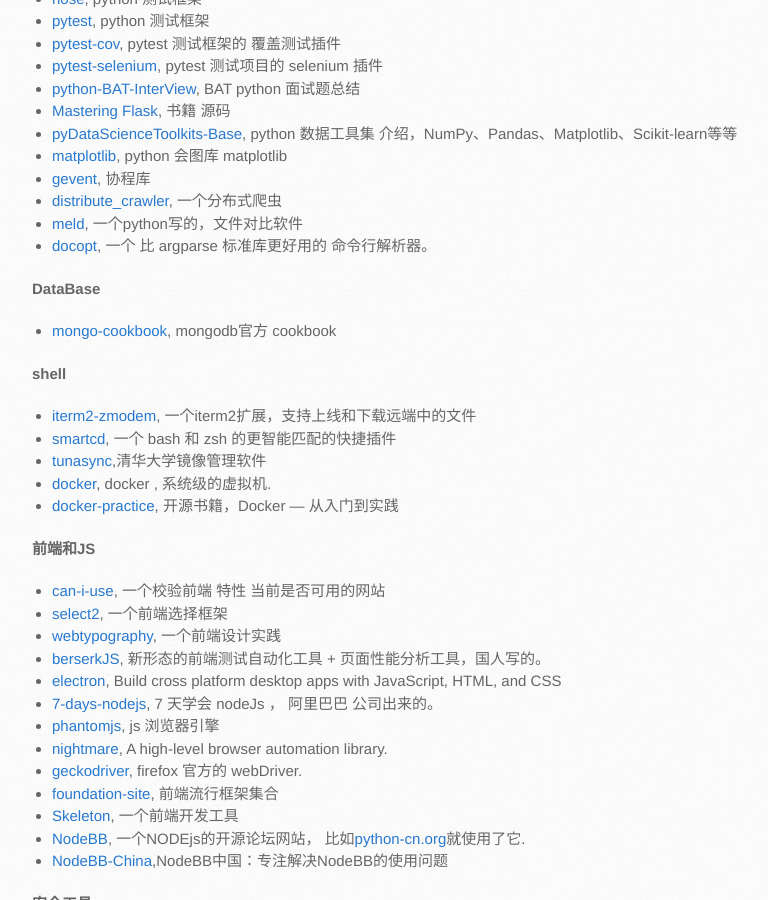
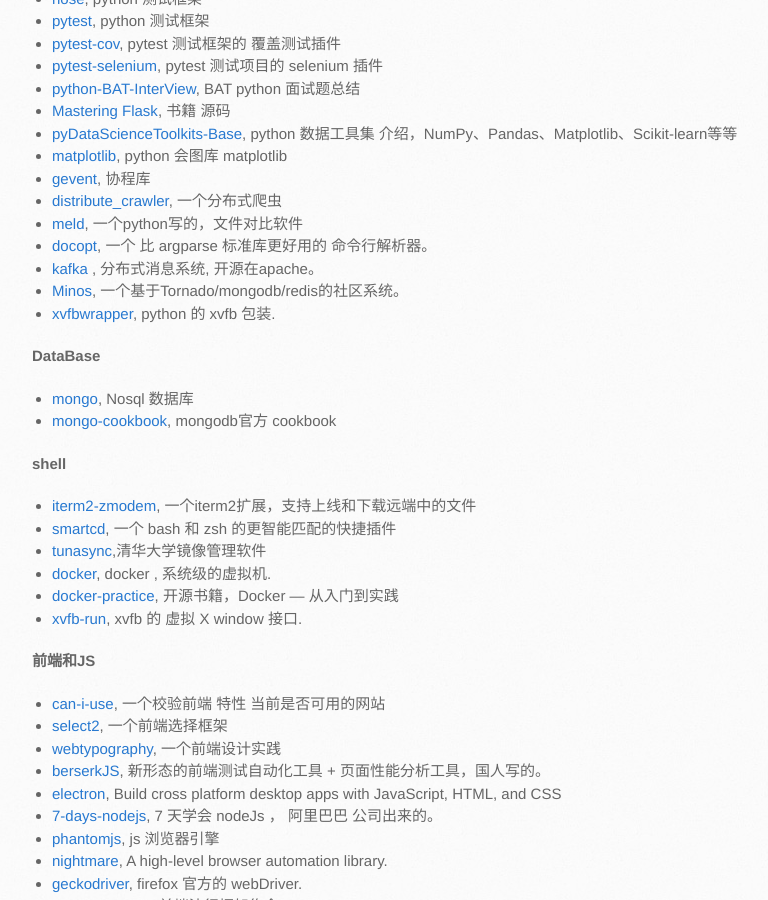
Before and after one commit to hellowac/hellowac.github.io.old, a Jekyll site: the page built from refer/2017-03-20-github-repository.md, in a window 1280 px wide and 900 px high, scrolled down 1042 px. Shown: the whole window, without its empty margins (138-906 px from the left). Built offline with Jekyll 4.4.1, drawn with Linux system fonts in a browser that asks for light colours; some web fonts are replaced.

Commit message:
新增kafka，xvfb 等项目

```diff
--- a/refer/2017-03-20-github-repository.md
+++ b/refer/2017-03-20-github-repository.md
@@ -59,9 +59,14 @@
 - [distribute_crawler](https://github.com/gnemoug/distribute_crawler), 一个分布式爬虫
 - [meld](https://github.com/yousseb/meld), 一个python写的，文件对比软件
 - [docopt](https://github.com/docopt/docopt), 一个 比 argparse 标准库更好用的 命令行解析器。
+- [kafka](https://github.com/Parsely/pykafka) , 分布式消息系统, 开源在apache。
+- [Minos](https://github.com/phith0n/Minos), 一个基于Tornado/mongodb/redis的社区系统。
+- [xvfbwrapper](https://github.com/cgoldberg/xvfbwrapper), python 的 xvfb 包装.
+
 
 **DataBase**
 
+- [mongo](https://github.com/mongodb/mongo), Nosql 数据库
 - [mongo-cookbook](https://github.com/mongodb/cookbook), mongodb官方 cookbook
 
 **shell**
@@ -71,6 +76,7 @@
 - [tunasync](https://github.com/tuna/tunasync),清华大学镜像管理软件
 - [docker](https://github.com/docker/docker), docker , 系统级的虚拟机.
 - [docker-practice](https://github.com/yeasy/docker_practice), 开源书籍，Docker — 从入门到实践
+- [xvfb-run](https://github.com/revnode/xvfb-run), xvfb 的 虚拟 X window 接口.
 
 **前端和JS**
 
```
